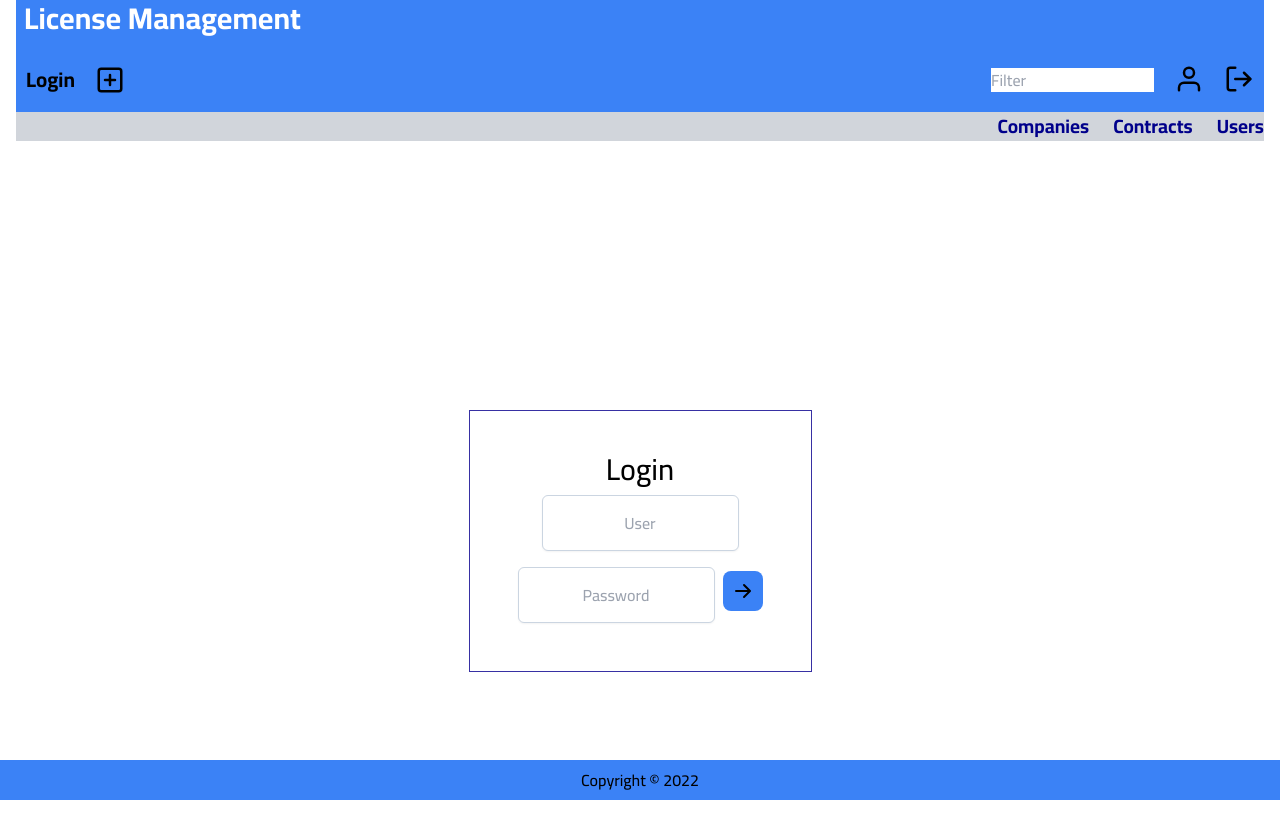
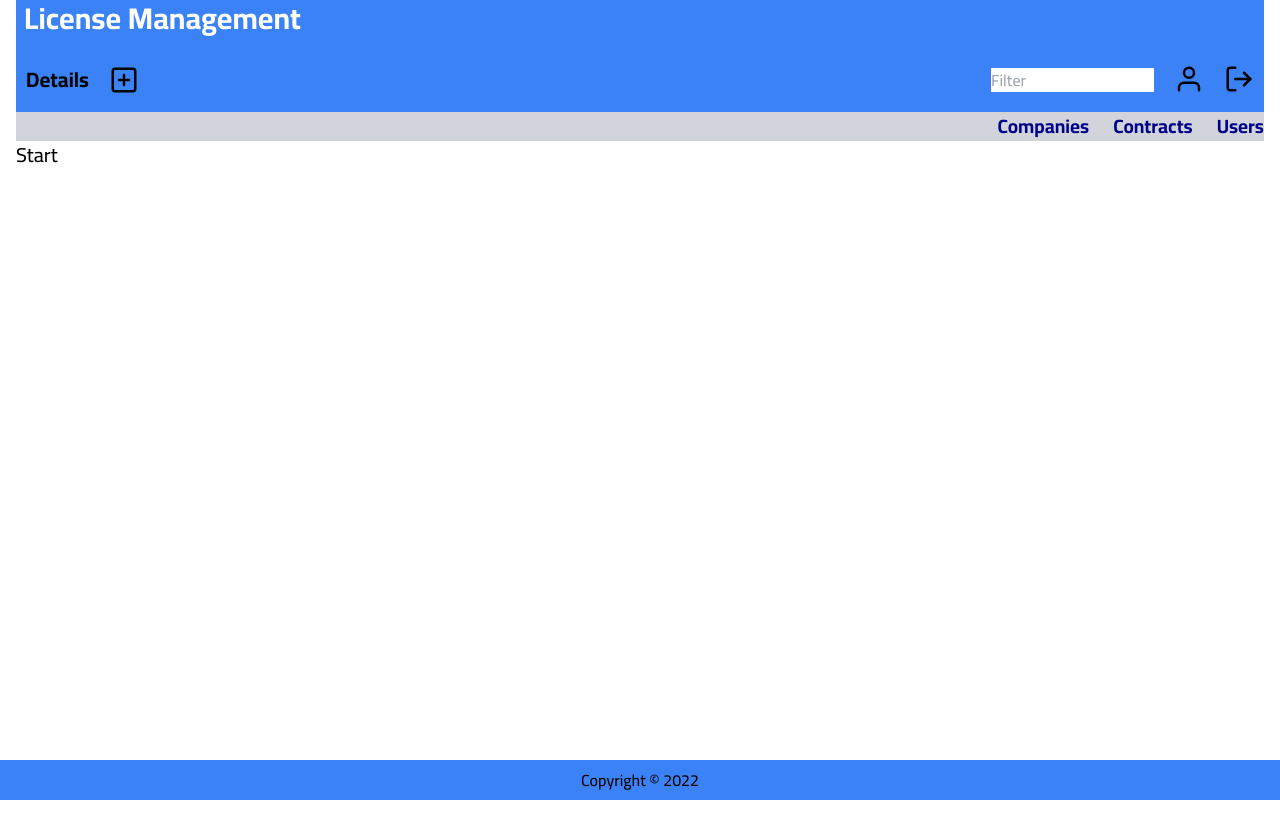
Before and after one commit to PinarGoekcek/license-management, a React (Create React App) app in the folder frontend/licence-management-ui/: page / in a window 1280 px wide. Before the commit this address led to /login. Shown: the top 838 px of the page. After the commit the page ends 800 px from the top, so only its background shows below. Built offline with nearby package versions, Linux system fonts and the light colour scheme; no server answers.

Commit message:
new Route for Details

```diff
--- a/frontend/licence-management-ui/src/App.js
+++ b/frontend/licence-management-ui/src/App.js
@@ -12,6 +12,7 @@ import {routes} from "./config";
 import Bottombar from "./components/Bottombar";
 import {useState} from "react";
 import EditUser from "./components/EditUser";
+import Details from "./components/Details";
 
 function App() {
     const history = useHistory();
@@ -40,13 +41,13 @@ function App() {
         <div className='my-container'>
             <Header title={headTitle}/>
             <Navbar/>
-
             <Switch>
                 <Route path={routes.companies} exact component={() => <Companies func={getHeadTitle}/>}/>
                 <Route path={routes.contracts} exact component={() => <Contracts func={getHeadTitle}/>}/>
                 <Route path={routes.users} exact component={() => <Users func={getHeadTitle}/>}/>
                 <Route path={routes.login} exact component={() => <Login func={getHeadTitle}/>}/>
                 <Route path={routes.edituser} exact component={() => <EditUser func={getHeadTitle}/>}/>
+                <Route path={routes.details} exact component={() => <Details func={getHeadTitle}/>}/>
 
                 <Redirect to={routes.companies}/>
             </Switch>
```
